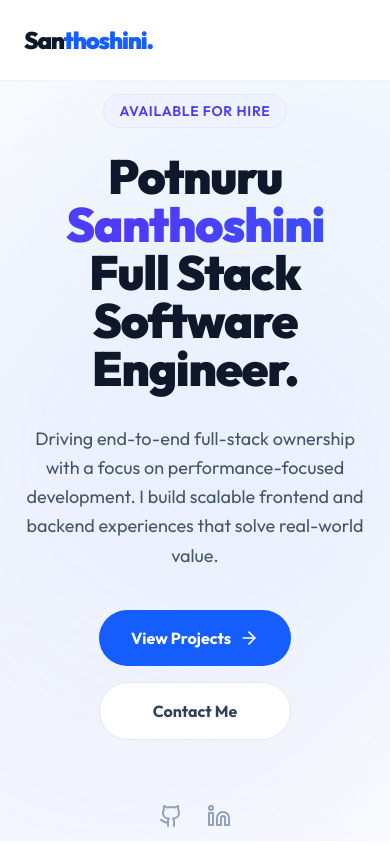
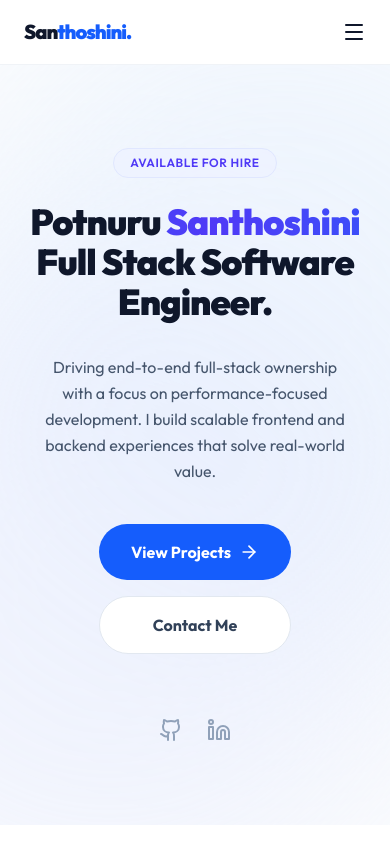
Before and after one commit to PSanthoshini/portfolio, a Next.js app: page / in a window 390 px wide. Built offline with nearby package versions, Linux system fonts and the light colour scheme.

Commit message:
feat: complete mobile responsiveness optimization

```diff
--- a/app/about/page.jsx
+++ b/app/about/page.jsx
@@ -16,7 +16,7 @@ export default function AboutPage() {
                     <div className="flex flex-col md:flex-row gap-12 items-start">
                         {/* Content */}
                         <div className="flex-1">
-                            <h1 className="text-4xl md:text-5xl font-black text-slate-900 tracking-tight mb-8">
+                            <h1 className="text-3xl sm:text-4xl md:text-5xl font-black text-slate-900 tracking-tight mb-8">
                                 About <span className="text-transparent bg-clip-text bg-gradient-to-r from-blue-600 to-indigo-600">Me.</span>
                             </h1>
 
--- a/app/experience/page.jsx
+++ b/app/experience/page.jsx
@@ -58,7 +58,7 @@ export default function ExperiencePage() {
                     transition={{ duration: 0.5 }}
                     className="max-w-3xl mb-16"
                 >
-                    <h1 className="text-4xl md:text-5xl font-black text-slate-900 tracking-tight mb-6">
+                    <h1 className="text-3xl sm:text-4xl md:text-5xl font-black text-slate-900 tracking-tight mb-6">
                         Professional <span className="text-transparent bg-clip-text bg-gradient-to-r from-blue-600 to-indigo-600">Experience</span>
                     </h1>
                     <p className="text-lg text-slate-600 leading-relaxed max-w-2xl">
--- a/app/projects/page.jsx
+++ b/app/projects/page.jsx
@@ -72,7 +72,7 @@ export default function ProjectsPage() {
                     transition={{ duration: 0.5 }}
                     className="max-w-2xl mb-12"
                 >
-                    <h1 className="text-4xl md:text-5xl font-black text-slate-900 tracking-tight mb-6">
+                    <h1 className="text-3xl sm:text-4xl md:text-5xl font-black text-slate-900 tracking-tight mb-6">
                         Featured <span className="text-transparent bg-clip-text bg-gradient-to-r from-blue-600 to-indigo-600">Projects.</span>
                     </h1>
                     <p className="text-lg text-slate-600">
--- a/components/Hero.jsx
+++ b/components/Hero.jsx
@@ -13,13 +13,13 @@ export default function Hero() {
                 <div className="absolute bottom-[-10%] right-[-10%] w-[40rem] h-[40rem] bg-indigo-200/50 rounded-full blur-[100px] animate-pulse-slow delay-1000"></div>
             </div>
 
-            <div className="container-width relative z-10 flex flex-col items-center text-center">
+            <div className="container-width relative z-10 flex flex-col items-center text-center py-12 md:py-20">
                 <motion.div
                     initial={{ opacity: 0, y: 20 }}
                     animate={{ opacity: 1, y: 0 }}
                     transition={{ duration: 0.5 }}
                 >
-                    <span className="inline-block px-4 py-1.5 mb-6 text-sm font-semibold tracking-wider text-indigo-600 uppercase bg-indigo-50/80 rounded-full border border-indigo-100">
+                    <span className="inline-block px-4 py-1.5 mb-6 text-xs md:text-sm font-semibold tracking-wider text-indigo-600 uppercase bg-indigo-50/80 rounded-full border border-indigo-100">
                         Available for hire
                     </span>
                 </motion.div>
@@ -28,9 +28,9 @@ export default function Hero() {
                     initial={{ opacity: 0, y: 20 }}
                     animate={{ opacity: 1, y: 0 }}
                     transition={{ duration: 0.5, delay: 0.1 }}
-                    className="max-w-5xl text-5xl font-black tracking-tight text-slate-900 md:text-7xl lg:text-8xl mb-8"
+                    className="max-w-5xl text-4xl sm:text-5xl font-black tracking-tight text-slate-900 md:text-7xl lg:text-8xl mb-8"
                 >
-                    Potnuru <span className="text-transparent bg-clip-text bg-gradient-to-r from-blue-600 via-indigo-600 to-blue-600 bg-300% animate-gradient">Santhoshini</span> <br className="hidden md:block" />
+                    Potnuru <span className="text-transparent bg-clip-text bg-gradient-to-r from-blue-600 via-indigo-600 to-blue-600 bg-300% animate-gradient">Santhoshini</span> <br />
                     Full Stack Software Engineer.
                 </motion.h1>
 
@@ -38,7 +38,7 @@ export default function Hero() {
                     initial={{ opacity: 0, y: 20 }}
                     animate={{ opacity: 1, y: 0 }}
                     transition={{ duration: 0.5, delay: 0.2 }}
-                    className="max-w-2xl text-lg md:text-xl text-slate-600 mb-10 leading-relaxed"
+                    className="max-w-2xl text-base md:text-xl text-slate-600 mb-10 leading-relaxed px-4 md:px-0"
                 >
                     Driving end-to-end full-stack ownership with a focus on performance-focused development. I build scalable frontend and backend experiences that solve real-world value.
                 </motion.p>
--- a/components/Navbar.jsx
+++ b/components/Navbar.jsx
@@ -1,55 +1,103 @@
 "use client";
+import { useState, useEffect } from "react";
 import Link from "next/link";
 import { usePathname } from "next/navigation";
+import { Menu, X } from "lucide-react";
+import { motion, AnimatePresence } from "framer-motion";
 
 export default function Navbar() {
+    const [isOpen, setIsOpen] = useState(false);
     const pathname = usePathname();
 
     const isActive = (path) => pathname === path;
 
+    // Close menu when route changes
+    useEffect(() => {
+        setIsOpen(false);
+    }, [pathname]);
+
+    // Prevent scroll when menu is open
+    useEffect(() => {
+        if (isOpen) {
+            document.body.style.overflow = 'hidden';
+        } else {
+            document.body.style.overflow = 'unset';
+        }
+    }, [isOpen]);
+
+    const navLinks = [
+        { href: "/", label: "Home" },
+        { href: "/about", label: "About" },
+        { href: "/experience", label: "Experience" },
+        { href: "/projects", label: "Projects" },
+        { href: "/contact", label: "Contact" },
+    ];
+
     return (
-        <header className="sticky top-0 z-50 w-full glass">
-            <div className="container-width flex h-20 items-center justify-between">
-                <Link href="/" className="text-2xl font-black tracking-tighter text-slate-900 group">
+        <header className="sticky top-0 z-[100] w-full glass">
+            <div className="container-width flex h-16 md:h-20 items-center justify-between">
+                <Link href="/" className="text-xl md:text-2xl font-black tracking-tighter text-slate-900 group relative z-[101]">
                     San<span className="text-blue-600 group-hover:text-blue-700 transition-colors">thoshini.</span>
                 </Link>
 
+                {/* Desktop Nav */}
                 <nav className="hidden md:flex gap-10 items-center">
-                    <Link
-                        href="/"
-                        className={`nav-link ${isActive('/') ? 'active' : ''}`}
-                    >
-                        Home
-                    </Link>
-                    <Link
-                        href="/about"
-                        className={`nav-link ${isActive('/about') ? 'active' : ''}`}
-                    >
-                        About
-                    </Link>
-                    <Link
-                        href="/experience"
-                        className={`nav-link ${isActive('/experience') ? 'active' : ''}`}
-                    >
-                        Experience
-                    </Link>
-                    <Link
-                        href="/projects"
-                        className={`nav-link ${isActive('/projects') ? 'active' : ''}`}
-                    >
-                        Projects
-                    </Link>
-                    <Link
-                        href="/contact"
-                        className={`nav-link ${isActive('/contact') ? 'active' : ''}`}
-                    >
-                        Contact
-                    </Link>
+                    {navLinks.map((link) => (
+                        <Link
+                            key={link.href}
+                            href={link.href}
+                            className={`nav-link ${isActive(link.href) ? 'active' : ''}`}
+                        >
+                            {link.label}
+                        </Link>
+                    ))}
                 </nav>
 
-                <div className="md:hidden">
-                    {/* Compact mobile menu trigger if needed later */}
-                </div>
+                {/* Mobile Menu Toggle */}
+                <button
+                    onClick={() => setIsOpen(!isOpen)}
+                    className="md:hidden relative z-[101] p-2 -mr-2 text-slate-900 hover:text-blue-600 transition-colors focus:outline-none"
+                    aria-label="Toggle menu"
+                >
+                    {isOpen ? <X className="w-6 h-6" /> : <Menu className="w-6 h-6" />}
+                </button>
+
+                {/* Mobile Menu Overlay */}
+                <AnimatePresence>
+                    {isOpen && (
+                        <motion.div
+                            initial={{ opacity: 0, x: "100%" }}
+                            animate={{ opacity: 1, x: 0 }}
+                            exit={{ opacity: 0, x: "100%" }}
+                            transition={{ type: "spring", damping: 25, stiffness: 200 }}
+                            className="fixed inset-0 z-[100] bg-white flex flex-col items-center justify-center space-y-8 md:hidden px-6"
+                        >
+                            {/* Decorative Background */}
+                            <div className="absolute top-[-10%] left-[-10%] w-[20rem] h-[20rem] bg-blue-50 rounded-full blur-[80px] -z-10"></div>
+                            <div className="absolute bottom-[-10%] right-[-10%] w-[20rem] h-[20rem] bg-indigo-50 rounded-full blur-[80px] -z-10"></div>
+
+                            {navLinks.map((link, index) => (
+                                <motion.div
+                                    key={link.href}
+                                    initial={{ opacity: 0, y: 20 }}
+                                    animate={{ opacity: 1, y: 0 }}
+                                    transition={{ delay: index * 0.1 }}
+                                    className="w-full text-center"
+                                >
+                                    <Link
+                                        href={link.href}
+                                        className={`text-4xl font-bold transition-all ${isActive(link.href)
+                                                ? "text-blue-600"
+                                                : "text-slate-400 hover:text-slate-900"
+                                            }`}
+                                    >
+                                        {link.label}
+                                    </Link>
+                                </motion.div>
+                            ))}
+                        </motion.div>
+                    )}
+                </AnimatePresence>
             </div>
         </header>
     );
```
